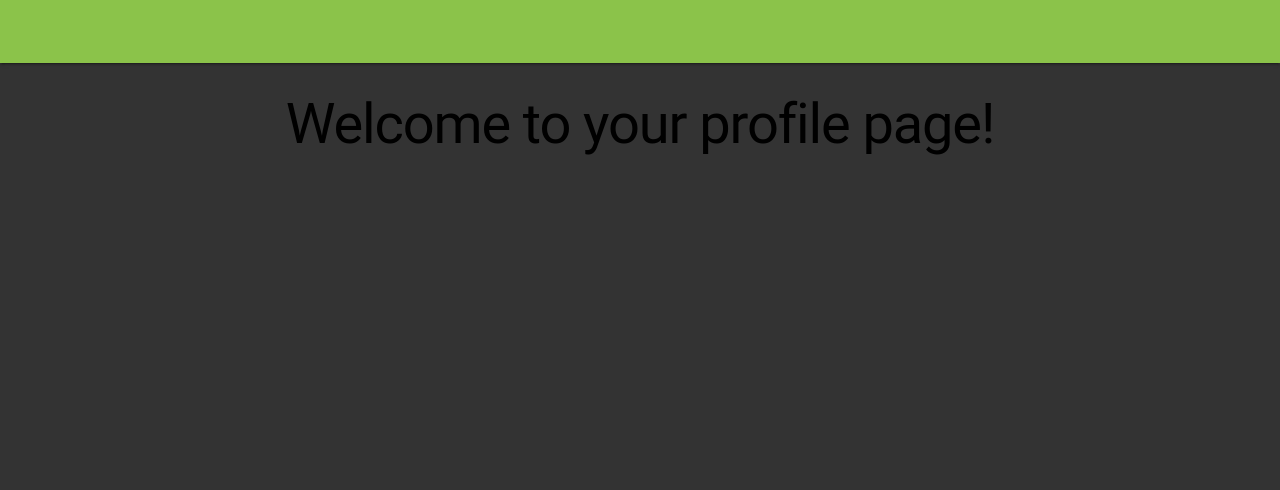
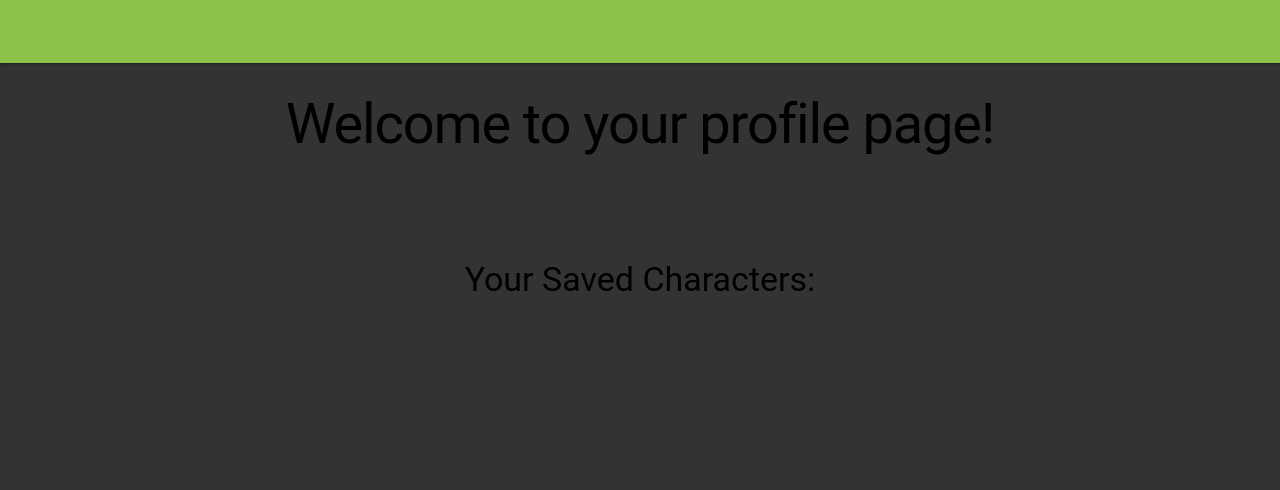
Before and after one commit to Georgie99/CSSI-Project, a Python web app: template templates/profile.html in a window 1280 px wide. Shown: the part 401-891 px from the top of the page. Run offline with Jinja, Linux system fonts and the light colour scheme; the template is opened without the code that fills it, so the values that code supplies are empty.

Commit message:
honestly idek

```diff
--- a/templates/profile.html
+++ b/templates/profile.html
@@ -47,7 +47,7 @@
   </div>
 
   <h3 align="center">  {{line3}}</h3>
-  <br>
+  <h3 align="center">Your Saved Characters:</h3>
   <div id='prefs' >
 
   {% for char in line1 %}
```
